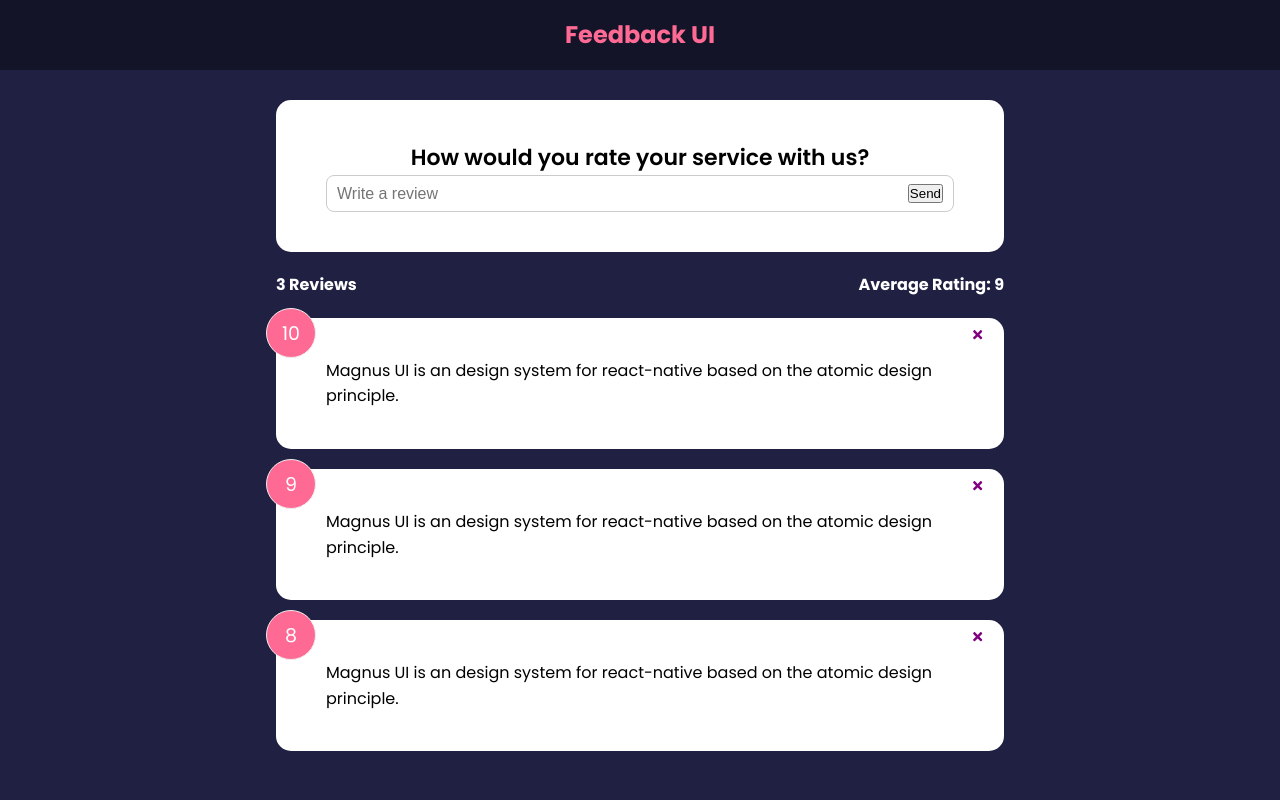
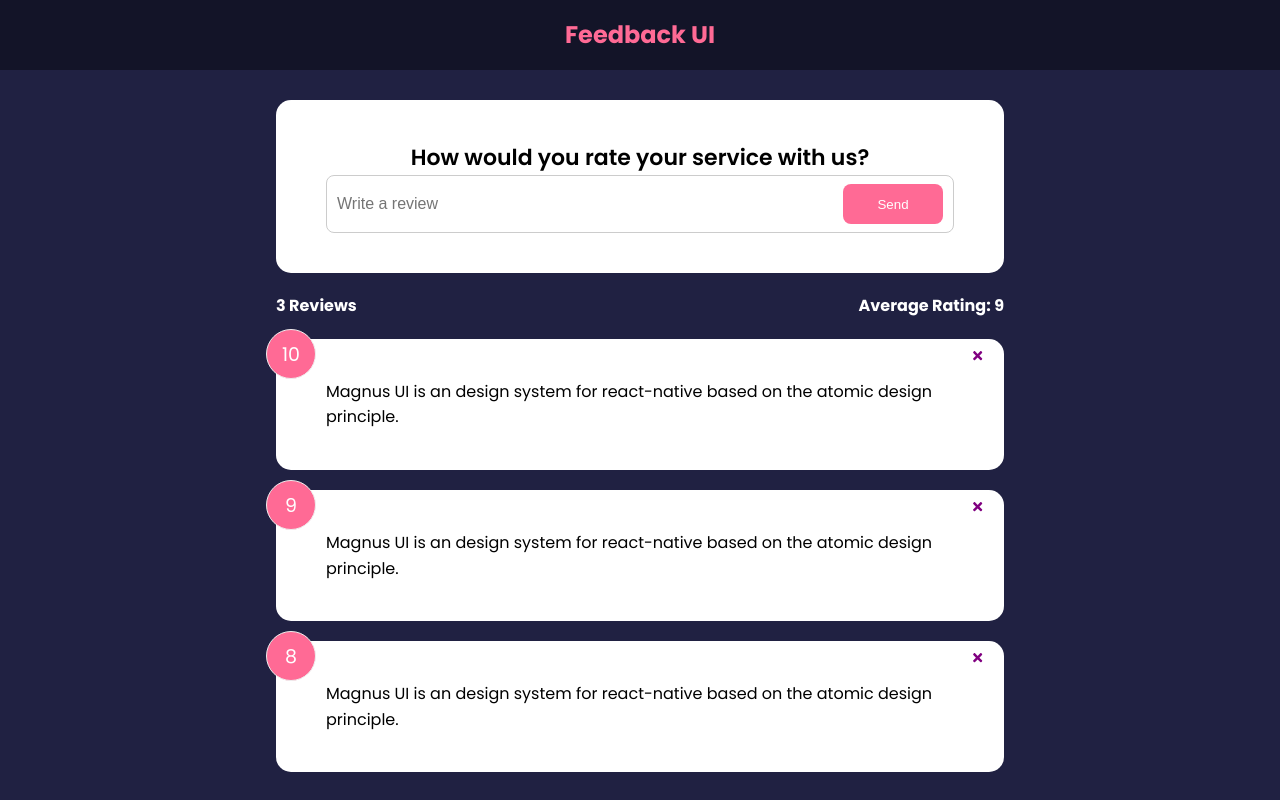
Before and after one commit to Zeeshnhmd/feedback-app, a React (Create React App) app: page / in a window 1280 px wide. Built offline with nearby package versions, Linux system fonts and the light colour scheme.

Commit message:
Custom Button component

```diff
--- a/src/components/FeedbackForm.jsx
+++ b/src/components/FeedbackForm.jsx
@@ -1,5 +1,6 @@
 import React, { useState } from 'react';
 import Card from './Card';
+import Button from './shared/Button';
 
 const FeedbackForm = () => {
 	const [text, setText] = useState('');
@@ -17,7 +18,9 @@
 						onChange={handleText}
 						value={text}
 					/>
-					<button type="submit">Send</button>
+					<Button type="submit" version="secondary">
+						Send
+					</Button>
 				</div>
 			</form>
 		</Card>
--- /dev/null
+++ b/src/components/shared/Button.jsx
@@ -0,0 +1,41 @@
+import React from 'react';
+import PropTypes from 'prop-types';
+
+const Button = ({ children, version, type, isDisabled }) => {
+	return (
+		<button type={type} className={`btn btn-${version}`} disabled={isDisabled}>
+			{children}
+		</button>
+	);
+};
+
+/**
+ * * passing default props
+ */
+
+Button.defaultProps = {
+	version: 'primary',
+	type: 'button',
+	isDisabled: false,
+};
+
+/**
+ * * Setting propTypes
+ */
+
+Button.propTypes = {
+	children: PropTypes.node.isRequired,
+	version: PropTypes.string,
+	type: PropTypes.string,
+	isDisabled: PropTypes.bool,
+};
+
+export default Button;
+
+/**
+ * * passing props for Button
+ * * - {children props stands for name of the button},
+ * * - {version props stands for the color of the button},
+ * * - {type props stands for the type of the button},
+ * * - {isDisabled props stands for (button will be active or not by default its false but if we will pass true then the button will be disabled)}
+ */
```
